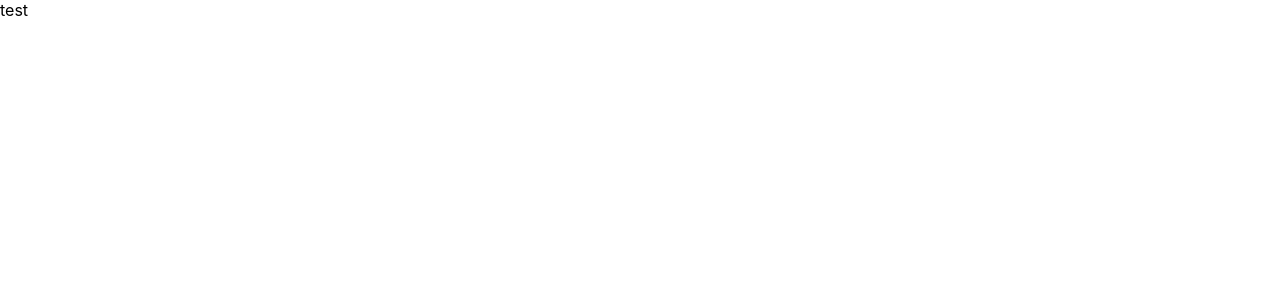
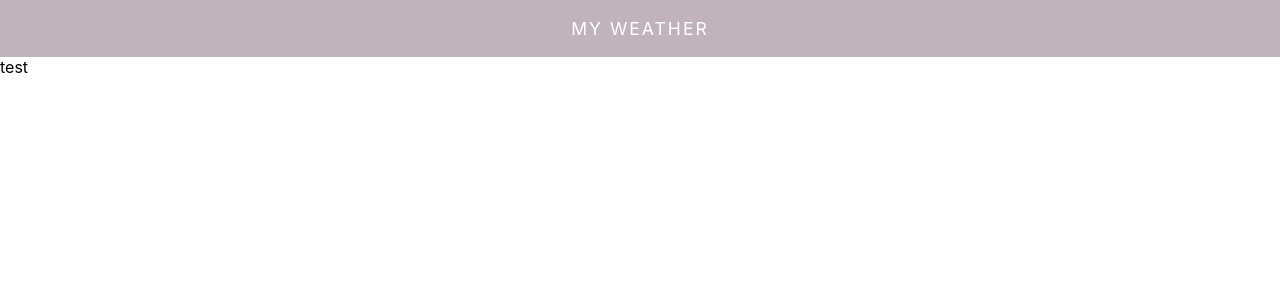
Before and after one commit to Oroko/Simple-React-Weather-App, a React (Create React App) app: page / in a window 1280 px wide. Shown: the top 300 px of the page. Built offline with nearby package versions, Linux system fonts and the light colour scheme.

Commit message:
Added Header.js and .css file. Also added Logo.js and .css files

```diff
--- /dev/null
+++ b/src/components/Header/Header.js
@@ -0,0 +1,14 @@
+import React from "react";
+
+import classes from "./Header.module.css";
+import Logo from "../../elements/Logo/Logo";
+
+const header = (props) => {
+  return (
+    <header className={classes.Header}>
+      <Logo colorScheme="light" />
+    </header>
+  );
+};
+
+export default header;
--- /dev/null
+++ b/src/components/Header/Header.module.css
@@ -0,0 +1,18 @@
+.Header {
+  margin: 0;
+  padding: 0.5rem 1.5rem;
+  height: 100%;
+  min-height: 2.5rem;
+  background: #c0b3bc;
+  display: flex;
+  align-items: center;
+  justify-content: flex-end;
+  -webkit-transition: background-color 0.5s ease-out;
+  -ms-transition: background-color 0.5s ease-out;
+  transition: background-color 0.5s ease-out;
+}
+@media only screen and (min-width: 600px) {
+  .Header {
+    justify-content: center;
+  }
+}
--- a/src/containers/App/App.js
+++ b/src/containers/App/App.js
@@ -1,16 +1,15 @@
-import React, { Component } from 'react';
-
-
+import React, { Component } from "react";
+import Header from "../../components/Header/Header";
 
 class App extends Component {
-  render(){
+  render() {
     return (
       <div className="App">
+        <Header />
         test
       </div>
     );
   }
-
 }
 
 export default App;
--- /dev/null
+++ b/src/elements/Logo/Logo.js
@@ -0,0 +1,17 @@
+import React from "react";
+
+import classes from "./Logo.module.css";
+
+const logo = (props) => {
+  let logoWithColorScheme = [
+    classes.Logo,
+    props.colorScheme === "dark" ? classes.Dark : classes.Light,
+  ];
+  return (
+    <h1 className={logoWithColorScheme.join(" ")} onClick={props.clicked}>
+      My Weather
+    </h1>
+  );
+};
+
+export default logo;
--- /dev/null
+++ b/src/elements/Logo/Logo.module.css
@@ -0,0 +1,18 @@
+.Logo {
+  width: auto;
+  font-size: 1.1rem;
+  line-height: 100%;
+  text-transform: uppercase;
+  font-weight: normal;
+  letter-spacing: +2px;
+  white-space: nowrap;
+}
+.Logo:hover {
+  cursor: pointer;
+}
+.Light {
+  color: #ffffff;
+}
+.Dark {
+  color: #606060;
+}
```
Also changed, not shown: src/App.css (added), src/containers/App/App.css (added), src/logo.svg (deleted), 1 other file (tests, documents, lock files or other folders).
